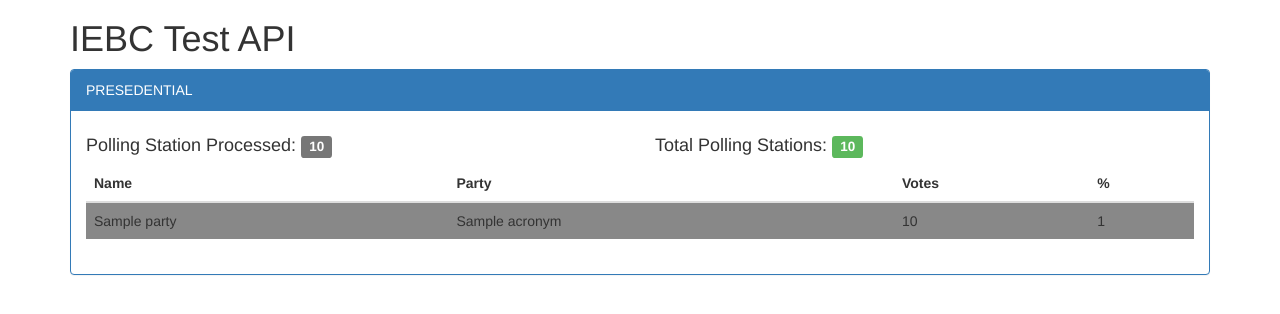
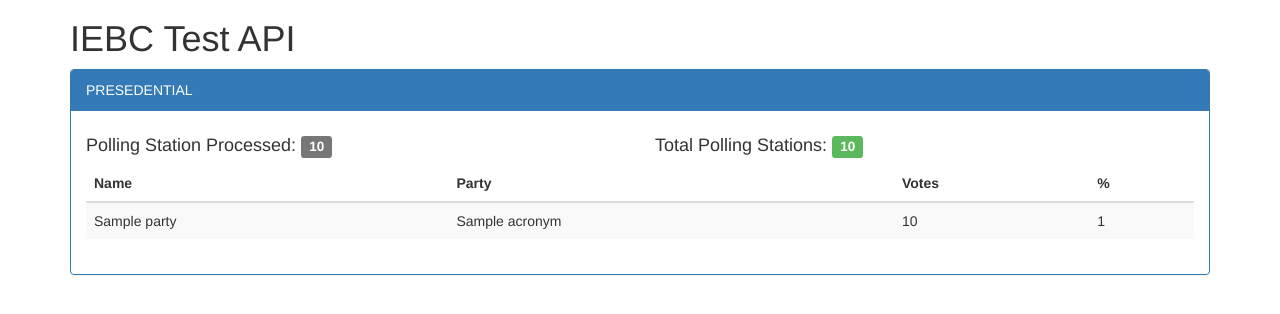
Before and after one commit to SteveWaweru/django-iebc, a Django app: page / in a window 1280 px wide. Shown: the part 51-365 px from the top of the page. Run offline with Django 3.2, Linux system fonts and the light colour scheme; tables that the repository leaves empty hold one stand-in row (values such as "Sample post"); a database or web service that is not in the repository returns one stand-in record (values such as "Sample title"); data that the repository does not hold is empty; some libraries are stand-ins or nearby versions.

Commit message:
Remove row color

```diff
--- a/dashboard/templates/dashboard/index.html
+++ b/dashboard/templates/dashboard/index.html
@@ -20,7 +20,7 @@
                     </div>
                 </div>
                 <div class="table-responsive">
-                    <table class="table">
+                    <table class="table table-striped">
                         <thead>
                             <tr>
                                 <th>Name</th>
@@ -32,7 +32,7 @@
 
                         <tbody>
                         {% for party in parties %}
-                            <tr style="background-color: {{ party.color }}">
+                            <tr>
                                 <td>{{ party.name }}</td>
                                 <td>{{ party.acronym }}</td>
                                 <td>{{ party.votes.presential | intcomma }}</td>
```
